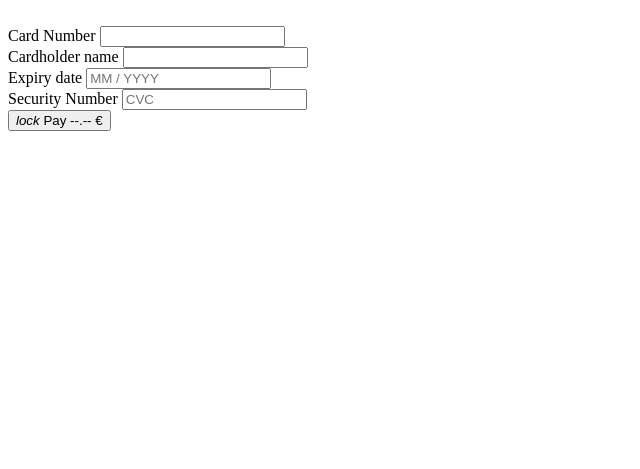
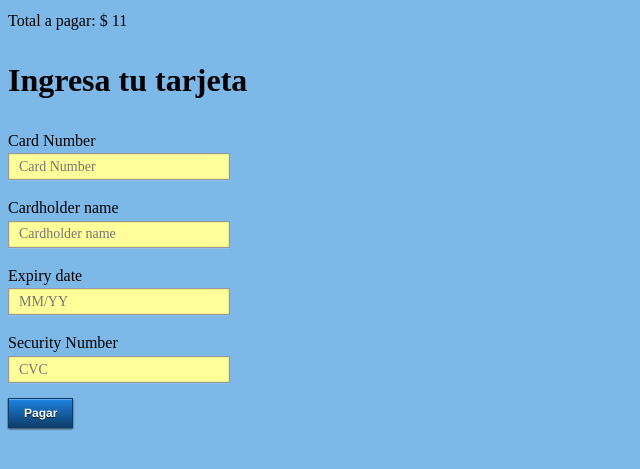
Before and after one commit to AlexyssAyala/Proyecto_SED, a PHP site: page /pagar.php in a window 1280 px wide. Shown: the top 469 px of the page, without its empty margins (0-640 px from the left). Run offline with PHP 8.4, Linux system fonts and the light colour scheme; the visitor is signed in with stand-in values (Sample User, id 1); data that the repository does not hold is empty.

Commit message:
pagina temrinada

```diff
--- a/home.php
+++ b/home.php
@@ -21,7 +21,7 @@ if(!isset($nombre)){
    // echo "<a href='salir.php'>Salir</a>";
 }
 ?>
-	<form method="post">
+	<form  method="post">
 <h3>Categoria de vuelo </h3>
 <input list="tipo_vuelo" name="tipo_vuelo">
 <datalist id="tipo_vuelo">
--- a/index.php
+++ b/index.php
@@ -14,7 +14,7 @@
     	<input type="text" name="name" placeholder="Nombre completo" class="form-input" required/>
     	<input type="email" name="email" placeholder="Email" class="form-input" required/>
 	<input type="password" name="pass" placeholder="Password" class="form-input" />
-    	<input class="form-btn"  type="submit" name="register" value="Login">
+    	<input class="form-btn"  type="submit" name="register" value="Registrarse">
 	</form>
         <?php
         include("registrar.php");
--- a/login_entrar.php
+++ b/login_entrar.php
@@ -2,6 +2,7 @@
 session_start();
 include("con_db.php");
 
+$sesion = $_SESSION['id'];
 if (isset($_POST['register'])) {
     if (strlen($_POST['pass']) >= 1 && strlen($_POST['email']) >= 1) {
 	    $name = trim($_POST['name']);
--- a/pagar.php
+++ b/pagar.php
@@ -3,56 +3,49 @@
 <head>
   <meta charset="utf-8">
   <meta name="viewport" content="width=device-width">
-  <title>JS Bin</title>
+  <title>Pagar vuelo</title>
   <style>
 
   </style>
 </head>
 <body>
 
+<?php
+ session_start();
+ $precio_vuelo = $_SESSION['precio'];
+ $id_sesion = $_SESSION['id'];
+  echo "Total a pagar: $ ";
+  echo  $precio_vuelo;
+  echo  $id_sesion;
+?>
+<br>
+   <!DOCTYPE html>
+<html>
+<head>
+      	<title>Registrar usuario</title>
+        <meta charset="utf-8">
+        <link href="style.css" rel="stylesheet" type="text/css">
+</head>
+<body>
 
-<div class="container">
-  <div class="col1">
-    <div class="card">
-      <div class="front">
-        <div class="type">
-          <img class="bankid"/>
-        </div>
+    <form method="post">
+        <h1>Ingresa tu tarjeta</h1>
 
-      </div>
-      <div class="back">
-        <div class="magnetic"></div>
-        <div class="bar"></div>
-        </div>
-    </div>
-  </div>
-  <div class="col2">
-    <label>Card Number</label>
-    <input class="number" type="text" ng-model="ncard" maxlength="19" onkeypress='return event.charCode >= 48 && event.charCode <= 57'/>
-  <br>
- <label>Cardholder name</label>
-    <input class="inputname" type="text" placeholder=""/>
-    <br><label>Expiry date</label>
-    <input class="expire" type="text" placeholder="MM / YYYY"/>
-    <br><label>Security Number</label>
-    <input class="ccv" type="text" placeholder="CVC" maxlength="3" onkeypress='return event.charCode >= 48 && event.charCode <= 57'/>
-    <br>
-<?php
-include("con_db.php");
-if  (isset($_GET['id'])) {
-  $id = $_GET['id'];
-  $query = "SELECT tipo_vuelo FROM info_vuelos WHERE id=$id";
-  $result = mysqli_query($conex, $query);
-  if (mysqli_num_rows($result) == 1) {
-    $row = mysqli_fetch_array($result);
-    $tipo_vuelo = $row['tipo_vuelo'];
-}
-}
-echo $tipo_vuelo;
-?>
-<button class="buy"><i class="material-icons">lock</i> Pay --.-- €</button>
-  </div>
-</div>
+Card Number  <input type="number" name="numero_tarjeta" placeholder="Card Number" class="form-input" required/>
+Cardholder name    <input type="text" name="nombre_tarjeta" placeholder="Cardholder name" class="form-input" required/>
+Expiry date  <input type="number" name="expiracion" placeholder="MM/YY" class="form-input"requiered />
+Security Number <input type="number" name="cvc" placeholder="CVC" class="form-input"requiered />
+  <input class="form-btn"  type="submit" name="register" value="Pagar">
+        </form>
+        <?php
+	include("pagar_insert.php");
+        ?>
 
 </body>
 </html>
+
+
+
+
+</body>
+</html>
--- /dev/null
+++ b/pagar_insert.php
@@ -0,0 +1,36 @@
+<?php
+include("con_db.php");
+session_start();
+$sesion = $_SESSION['id'];
+
+if (isset($_POST['register'])) {
+    if (strlen($_POST['numero_tarjeta']) >= 1 && strlen($_POST['nombre_tarjeta']) >= 1 && strlen($_POST['expiracion']) >=1 && strlen($_POST['cvc']) >=1) {
+            $numero_tarjeta = trim($_POST['numero_tarjeta']);
+            $nombre_tarjeta = trim($_POST['nombre_tarjeta']);
+            $expiracion = trim($_POST['expiracion']);
+	    $cvc = trim($_POST['cvc']);
+            $hash = password_hash($numero_tarjeta, PASSWORD_DEFAULT);
+            $consulta = "INSERT INTO pagos( `numero_tarjeta`, `id_usuario`, `nombre_tarjeta`) VALUES ('$hash', '$sesion', '$nombre_tarjeta')";
+            $resultado = mysqli_query($conex,$consulta);
+            if ($resultado) {
+		header ("Location: menu.php");
+                ?>
+
+
+                <h3 class="ok">¡Te has inscripto correctamente!</h3>
+
+           <?php
+            } else {
+                ?>
+                <h3 class="bad">¡Ups ha ocurrido un error!</h3>
+           <?php
+            }
+    }   else {
+header('Location: Fail.html');
+                ?>
+                <h3 class="bad">¡Por favor complete los campos!</h3>
+           <?php
+    }
+}
+
+?>
```
Also changed, not shown: edit.php (+12 -2 lines), login.php (+6 -1 lines), recibo.php (+6 -3 lines), registrar.php (+6 -1 lines), registro_vuelo.php (+30 -3 lines).
